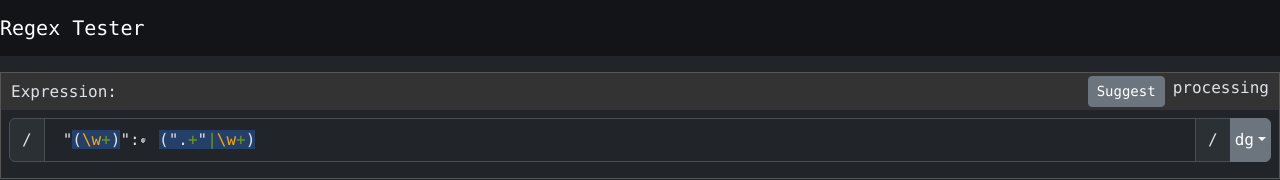
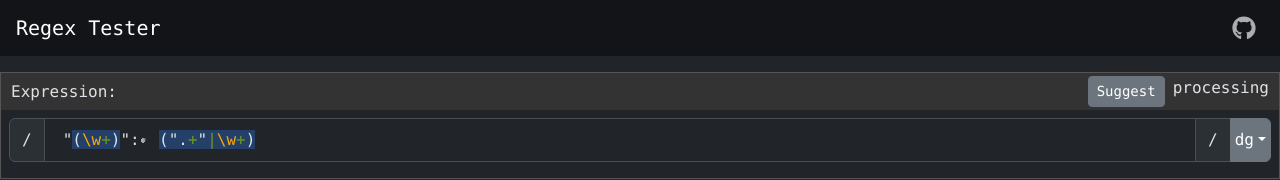
Before and after one commit to KkGh/regex_tester, a React (Create React App) app: page / in a window 1280 px wide. Shown: the top 180 px of the page. Built offline with nearby package versions, Linux system fonts and the light colour scheme.

Commit message:
add: github button

```diff
--- a/src/App.tsx
+++ b/src/App.tsx
@@ -1,5 +1,6 @@
 import "bootstrap/dist/css/bootstrap.min.css";
-import { Navbar } from "react-bootstrap";
+import { Nav, Navbar } from "react-bootstrap";
+import { FaGithub } from "react-icons/fa";
 import "./App.css";
 import { TESTINPUT, TESTREG } from "./constants";
 import { MainContent } from "./pages/main/MainContent";
@@ -7,8 +8,17 @@ import { MainContent } from "./pages/main/MainContent";
 const App = () => {
   return (
     <div>
-      <Navbar className="header">
-        <Navbar.Brand href="/">Regex Tester</Navbar.Brand>
+      <Navbar className="header px-3" style={{ height: "56px" }}>
+        <Navbar.Brand href="./">Regex Tester</Navbar.Brand>
+        <Nav className="ms-auto">
+          <Nav.Link
+            target="_blank"
+            rel="noopener noreferrer"
+            href="https://github.com/KkGh/regex_tester"
+          >
+            <FaGithub size="24px" />
+          </Nav.Link>
+        </Nav>
       </Navbar>
 
       <main className="py-3">
```
